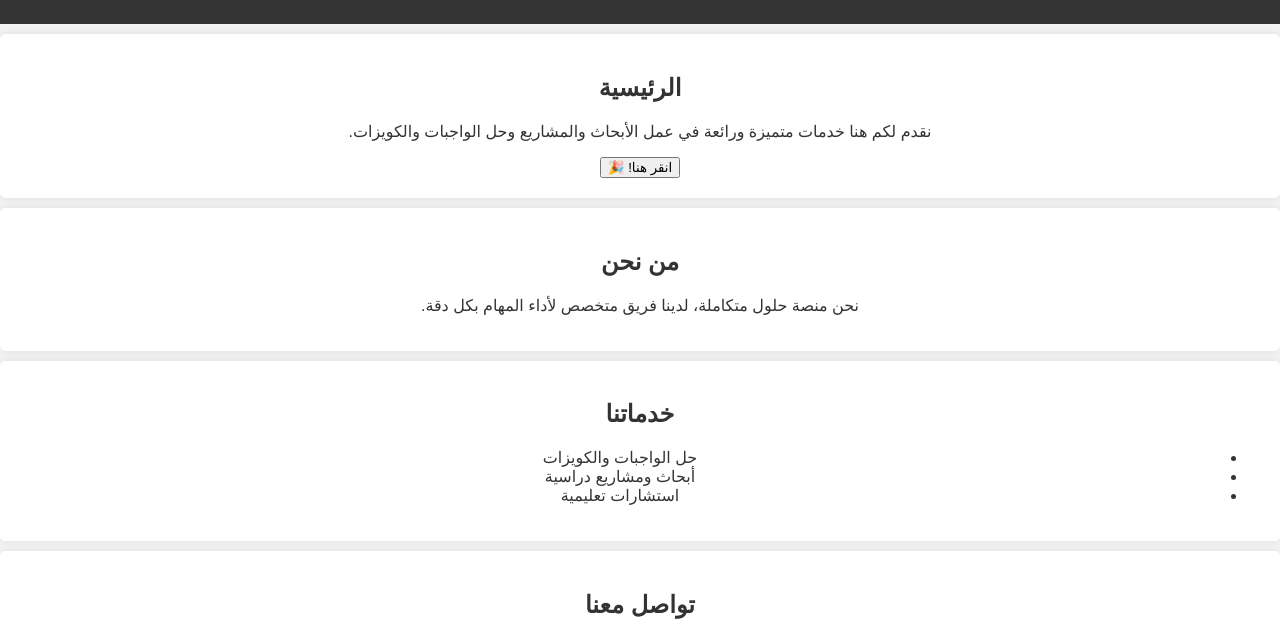
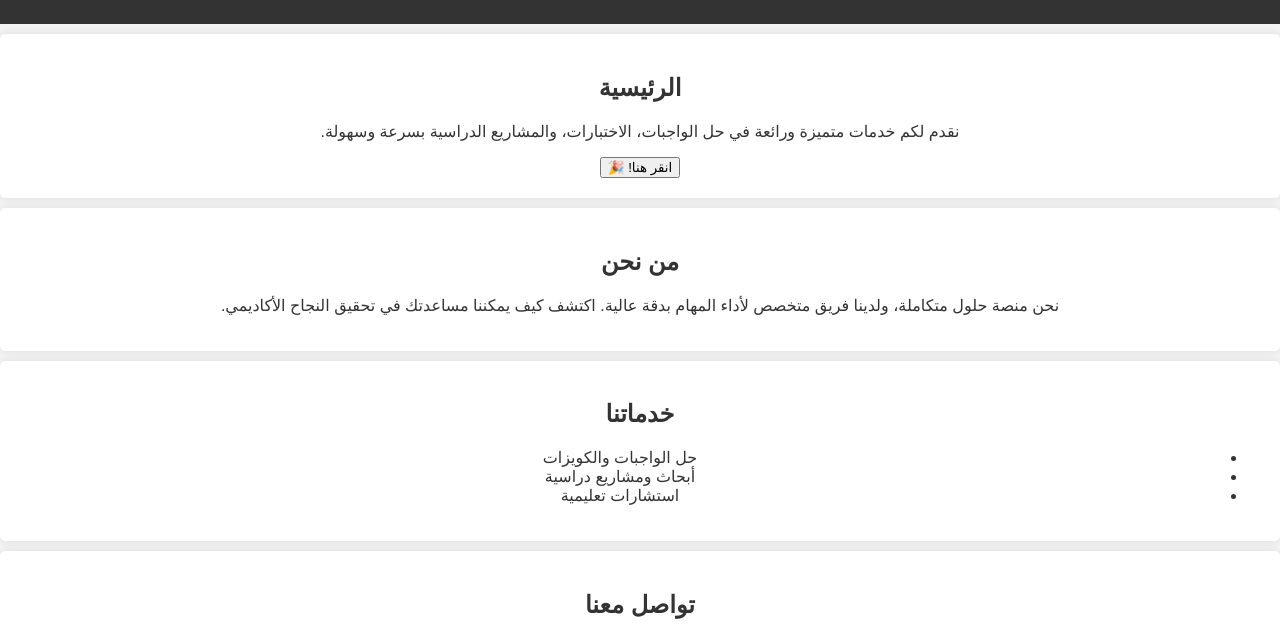
Before and after one commit to Zainabm01/zainabtm01.github.io, a plain HTML site: page index.html in a window 1280 px wide. Shown: the part 112-748 px from the top of the page. Drawn offline with Linux system fonts and the light colour scheme.

Commit message:
Update index.html

```diff
--- a/index.html
+++ b/index.html
@@ -3,7 +3,8 @@
 <head>
     <meta charset="UTF-8">
     <meta name="viewport" content="width=device-width, initial-scale=1.0">
-    <title>منصة العالمية لحلول الواجبات وعمل المشاريع</title>
+    <title>منصة العالمية لحلول الواجبات وعمل المشاريع - أفضل حلول الواجبات والاختبارات</title>
+    <meta name="description" content="اكتشف منصة العالمية لحلول الواجبات وعمل المشاريع. نقدم لكم أفضل الحلول للواجبات، الاختبارات، والمشاريع الدراسية بسرعة وسهولة.">
     <link rel="stylesheet" href="styles.css"> <!-- رابط لملف CSS -->
     <style>
         body {
@@ -78,13 +79,13 @@
 
     <section id="home">
         <h2>الرئيسية</h2>
-        <p>نقدم لكم هنا خدمات متميزة ورائعة في عمل الأبحاث والمشاريع وحل الواجبات والكويزات.</p>
+        <p>نقدم لكم خدمات متميزة ورائعة في حل الواجبات، الاختبارات، والمشاريع الدراسية بسرعة وسهولة.</p>
         <button onclick="welcomeMessage()">انقر هنا! 🎉</button>
     </section>
 
     <section id="about">
         <h2>من نحن</h2>
-        <p>نحن منصة حلول متكاملة، لدينا فريق متخصص لأداء المهام بكل دقة.</p>
+        <p>نحن منصة حلول متكاملة، ولدينا فريق متخصص لأداء المهام بدقة عالية. اكتشف كيف يمكننا مساعدتك في تحقيق النجاح الأكاديمي.</p>
     </section>
 
     <section id="services">
```
